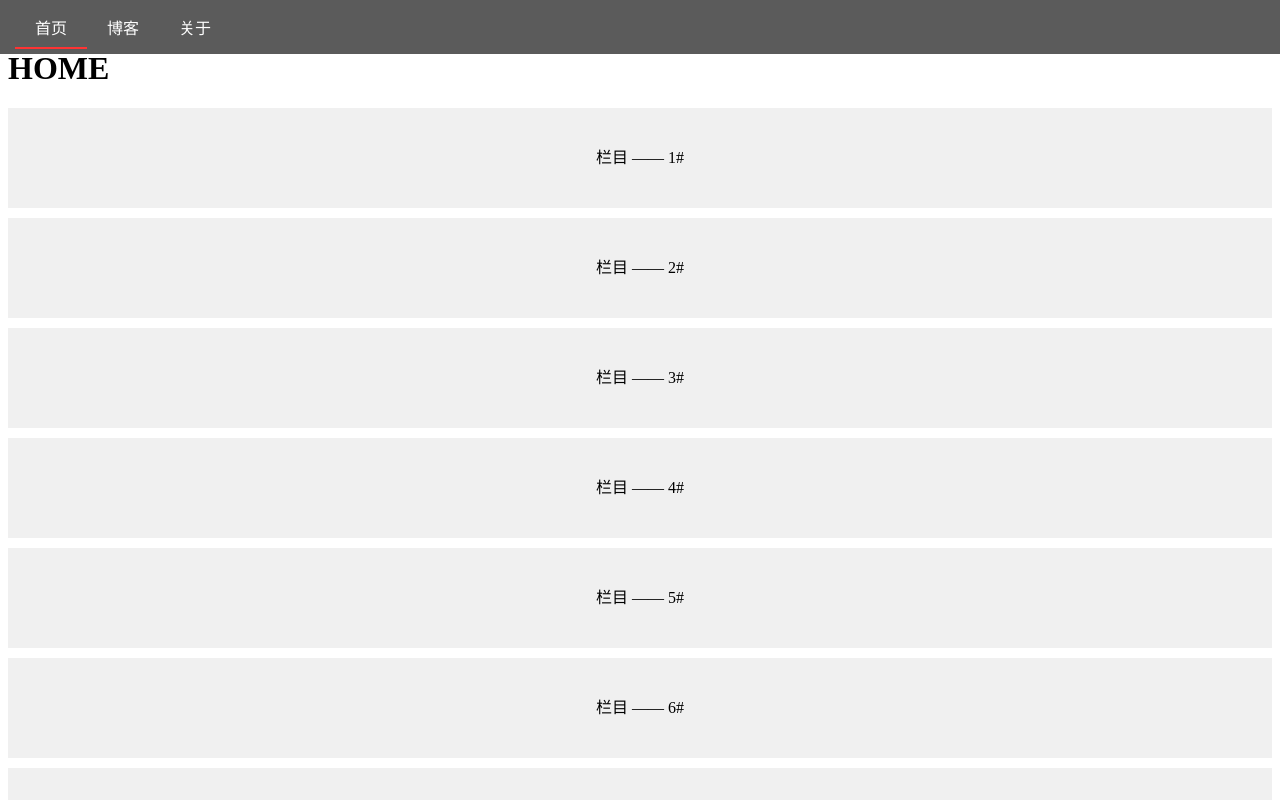
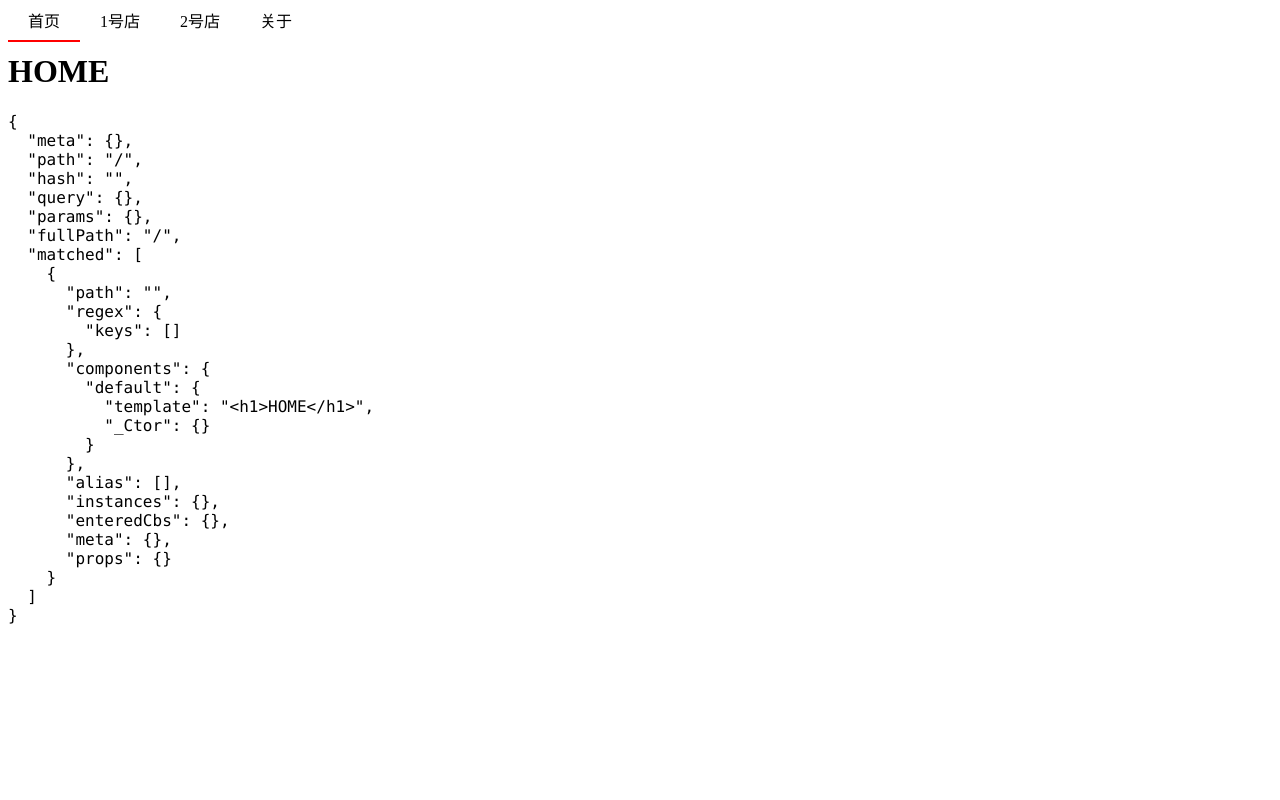
Before and after one commit to ChangsongYao/vuerouter2rumentg, a Vue app: page / in a window 1280 px wide. Shown: the top 800 px of the page. Built offline with nearby package versions, Linux system fonts and the light colour scheme.

Commit message:
5.1 router-view的实现原理

```diff
--- a/src/App.vue
+++ b/src/App.vue
@@ -1,19 +1,47 @@
 <template>
   <div id="app" v-cloak>
-    <nav>
-      <router-link to="/">首页</router-link>
-      <router-link to="/blog">博客</router-link>
-      <router-link to="/about">关于</router-link>
-    </nav>
-    <div class="content">
-      <router-view></router-view>
-    </div>
+    <router-link to="/">首页</router-link>
+    <router-link to="/shop/1">1号店</router-link>
+    <router-link to="/shop/2">2号店</router-link>
+    <router-link to="/about">关于</router-link>
+    <ez-view></ez-view>
+    <pre>{{$route}}</pre>
   </div>
 </template>
 
 <script>
+  import App from './App'
+  import VueRouter from 'vue-router'
+
+  const EzHome = {template:'<h1>HOME</h1>'}
+  const EzAbout = {template:'<h1>ABOUT</h1>'}
+  const EzShop = {
+    template:'<h1>SHOP {{id}}</h1>',
+    computed:{
+      id(){ return this.$route.params.id}
+    }
+  }
+
+  const EzView = {
+    render(h){
+      if(this.$route.matched.length == 0 ) return h();
+      const comp = this.$route.matched[0].components.default;
+      return h(comp);
+    }
+  }
+
+  const router = new VueRouter({
+    routes:[
+      {path:'/',component:EzHome},
+      {path:'/shop/:id',component:EzShop},
+      {path:'/about',component:EzAbout}
+    ]
+  })
+
   export default {
-    name: 'App'
+    name: 'App',
+    router,
+    components:{EzView}
   }
 </script>
 
@@ -32,28 +60,9 @@
     0%{width:0%}
     100%{width:90%}
   }
-  nav{
-    position:fixed;
-    display:block;
-    left:0;top:0;
-    right:0;
-    padding:15px;
-    background:#333;
-    opacity:0.8;
-  }
-  .content{
-    margin-top:50px;
-  }
-  .channel-box{
-    height:100px;
-    background:#f0f0f0;
-    margin-bottom:10px;
-    text-align:center;
-    line-height:100px;
-  }
-  nav a{
+  a{
     text-decoration: none;
-    color:#fff;
+    color:black;
     padding:10px 20px;
     text-align:center;
   }
@@ -61,9 +70,6 @@
     color: bold;
     border-bottom: 2px solid red;
   }
-  .blogs li{
-    line-height:30px;
-  }
   pre{
     font-family:Consolas;
   }
--- a/src/main.js
+++ b/src/main.js
@@ -3,7 +3,6 @@
 import Vue from 'vue'
 import App from './App'
 import VueRouter from 'vue-router'
-import 'font-awesome/css/font-awesome.css'
 
 Vue.config.productionTip = false
 
@@ -11,39 +10,8 @@ Vue.config.productionTip = false
 
 Vue.use(VueRouter);
 
-const EzHome = {
-  template:`
-    <div class="home">
-      <h1>HOME</h1>
-      <div class="channel-box" v-for="i in 20">栏目 —— {{i}}#</div>
-    </div>
-  `
-}
-const EzBlog = {
-  template:`
-    <div class="blogs">
-      <h1>BLOG</h1>
-      <ul>
-      	<li v-for="i in 40">
-          <a href="#" @click.prevent>博客文章 —— {{i}}#</a>
-        </li>
-      </ul>
-    </div>
-  `
-}
-const EzAbout = {template:'<h1>ABOUT</h1>'}
-
-const router = new VueRouter({
-  routes:[
-    {path:'/',component:EzHome},
-    {path:'/blog',component:EzBlog},
-    {path:'/about',component:EzAbout}
-  ]
-})
-
 new Vue({
   el:'#app',
-  router,
   components: {App},
   template: '<App/>'
 })
```
